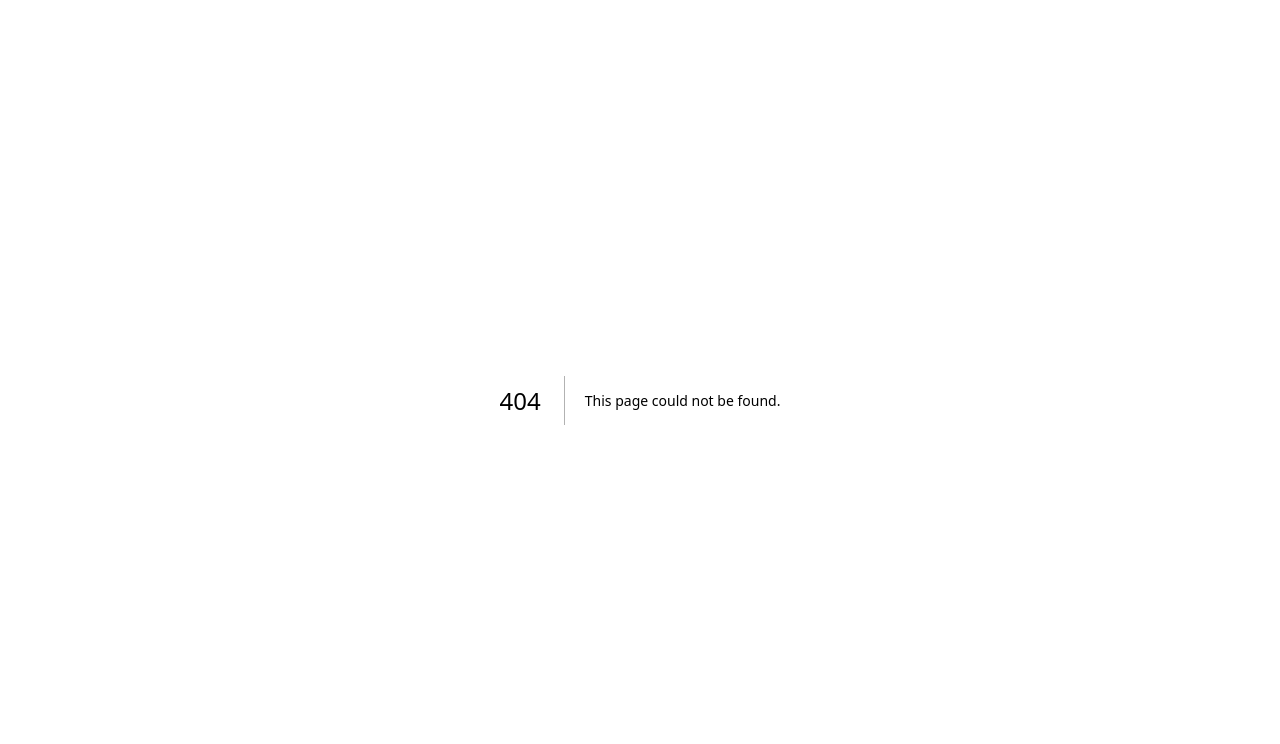
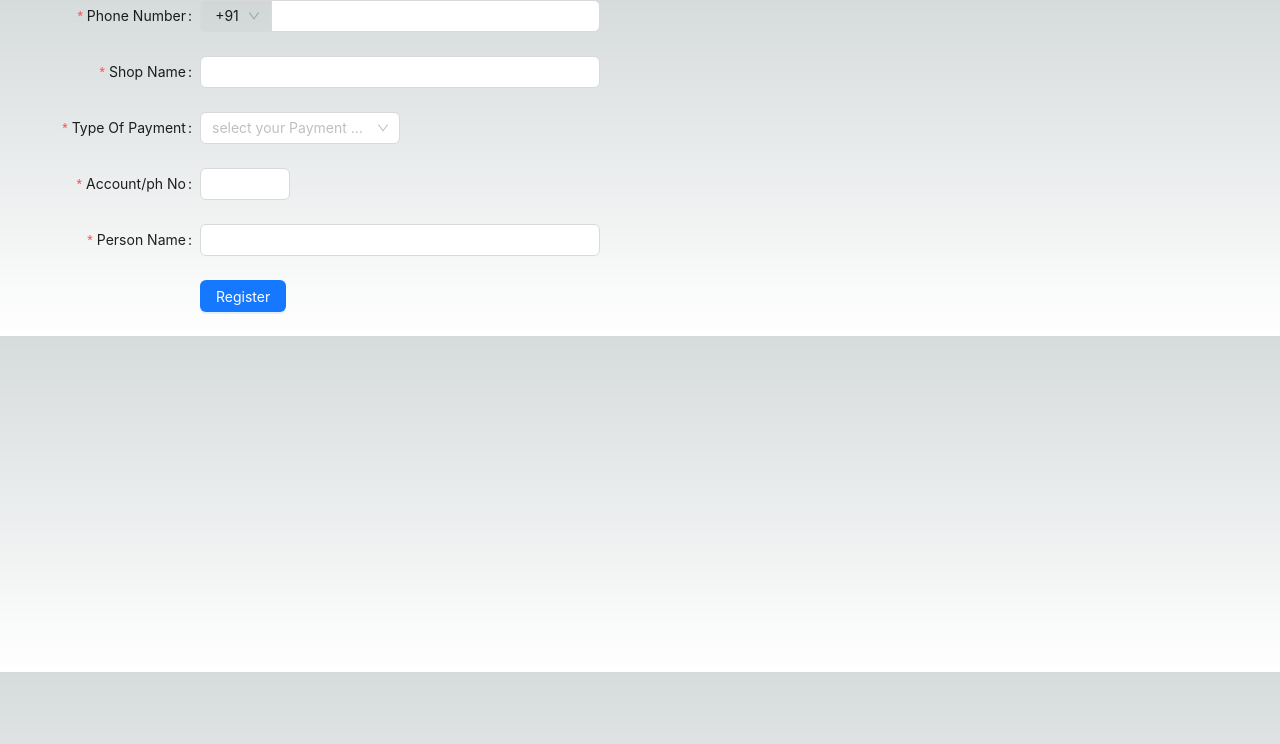
Before and after one commit to trisandyatechnologies/tally, a Next.js app: page /payment/digital in a window 1280 px wide. Before the commit this address had no page. Shown: the top 744 px of the page. Built offline with nearby package versions, Linux system fonts and the light colour scheme.

Commit message:
payment ui

```diff
--- /dev/null
+++ b/src/app/components/RecordDigitalpayment.tsx
@@ -0,0 +1,145 @@
+"use client";
+import React, { useState } from "react";
+import { Button, Form, Input, InputNumber, Select } from "antd";
+
+const { Option } = Select;
+
+const formItemLayout = {
+  labelCol: {
+    xs: { span: 24 },
+    sm: { span: 8 },
+  },
+  wrapperCol: {
+    xs: { span: 24 },
+    sm: { span: 16 },
+  },
+};
+
+const tailFormItemLayout = {
+  wrapperCol: {
+    xs: {
+      span: 24,
+      offset: 0,
+    },
+    sm: {
+      span: 16,
+      offset: 8,
+    },
+  },
+};
+
+const RecordDigital: React.FC = () => {
+  const [form] = Form.useForm();
+
+  const onFinish = (values: any) => {
+    console.log("Received values of form: ", values);
+  };
+
+  const prefixSelector = (
+    <Form.Item name="prefix" noStyle>
+      <Select style={{ width: 70 }}>
+        <Option value="86">+91</Option>
+        <Option value="87">+87</Option>
+      </Select>
+    </Form.Item>
+  );
+  const handleChange = (value: string) => {
+    console.log(`selected ${value}`);
+  };
+
+  return (
+    <Form
+      {...formItemLayout}
+      form={form}
+      name="register"
+      onFinish={onFinish}
+      initialValues={{
+        residence: ["zhejiang", "hangzhou", "xihu"],
+        prefix: "86",
+      }}
+      style={{ maxWidth: 600 }}
+      scrollToFirstError
+    >
+      <Form.Item
+        name="phone"
+        label="Phone Number"
+        rules={[{ required: true, message: "Please input your phone number!" }]}
+      >
+        <Input addonBefore={prefixSelector} style={{ width: "100%" }} />
+      </Form.Item>
+
+      <Form.Item
+        name="shop name"
+        label="Shop Name"
+        rules={[
+          {
+            required: true,
+            message: "Please select your shop name!",
+          },
+        ]}
+      >
+        <Input />
+      </Form.Item>
+
+      <Form.Item
+        name="type of payment"
+        label="Type Of Payment"
+        rules={[{ required: true, message: "Please select payment Type!" }]}
+      >
+        <Select
+          placeholder="select your Payment Type"
+          style={{ width: 200 }}
+          onChange={handleChange}
+          options={[
+            {
+              label: <span>UPI</span>,
+              title: "UPI",
+              options: [
+                { label: <span>Google Pay</span>, value: "GooglePay" },
+                { label: <span>Phone Pay</span>, value: "Phone Pay" },
+                { label: <span>other Pay</span>, value: "Other Pay" },
+              ],
+            },
+            {
+              label: <span> Bank Transfer</span>,
+              title: "Bank Transfer",
+              options: [{ label: <span>Bank Name</span>, value: "Bank Name" }],
+            },
+          ]}
+        />
+      </Form.Item>
+      <Form.Item
+        name="phone number"
+        label="Account/ph No"
+        rules={[
+          {
+            required: true,
+            message: "Please select your ph/account number!",
+          },
+        ]}
+      >
+        <InputNumber />
+      </Form.Item>
+      <Form.Item
+        name="name"
+        label="Person Name"
+        rules={[
+          {
+            required: true,
+            message: "Please input your name!",
+          },
+        ]}
+      >
+        <Input />
+      </Form.Item>
+
+      <Form.Item {...tailFormItemLayout}>
+        <Button type="primary" htmlType="submit">
+          Register
+        </Button>
+      </Form.Item>
+    </Form>
+  );
+};
+
+export default RecordDigital;
--- a/src/app/layout.tsx
+++ b/src/app/layout.tsx
@@ -1,6 +1,8 @@
 import type { Metadata } from "next";
 import { Inter } from "next/font/google";
 import "./globals.css";
+import RecordCash from "./components/RecordCashpayment";
+import RecordDigital from "./components/RecordDigitalpayment";
 
 const inter = Inter({ subsets: ["latin"] });
 
--- /dev/null
+++ b/src/app/payment/digital/page.tsx
@@ -0,0 +1,9 @@
+import RecordDigital from "@/app/components/RecordDigitalpayment";
+
+export default async function Payment() {
+  return (
+    <main>
+      <RecordDigital />
+    </main>
+  );
+}
```
Also changed, not shown: src/app/components/RecordCashpayment.tsx (added, +116 -0 lines), src/app/payment/cash/page.tsx (added, +10 -0 lines), src/app/payment/page.tsx (added, +13 -0 lines).
